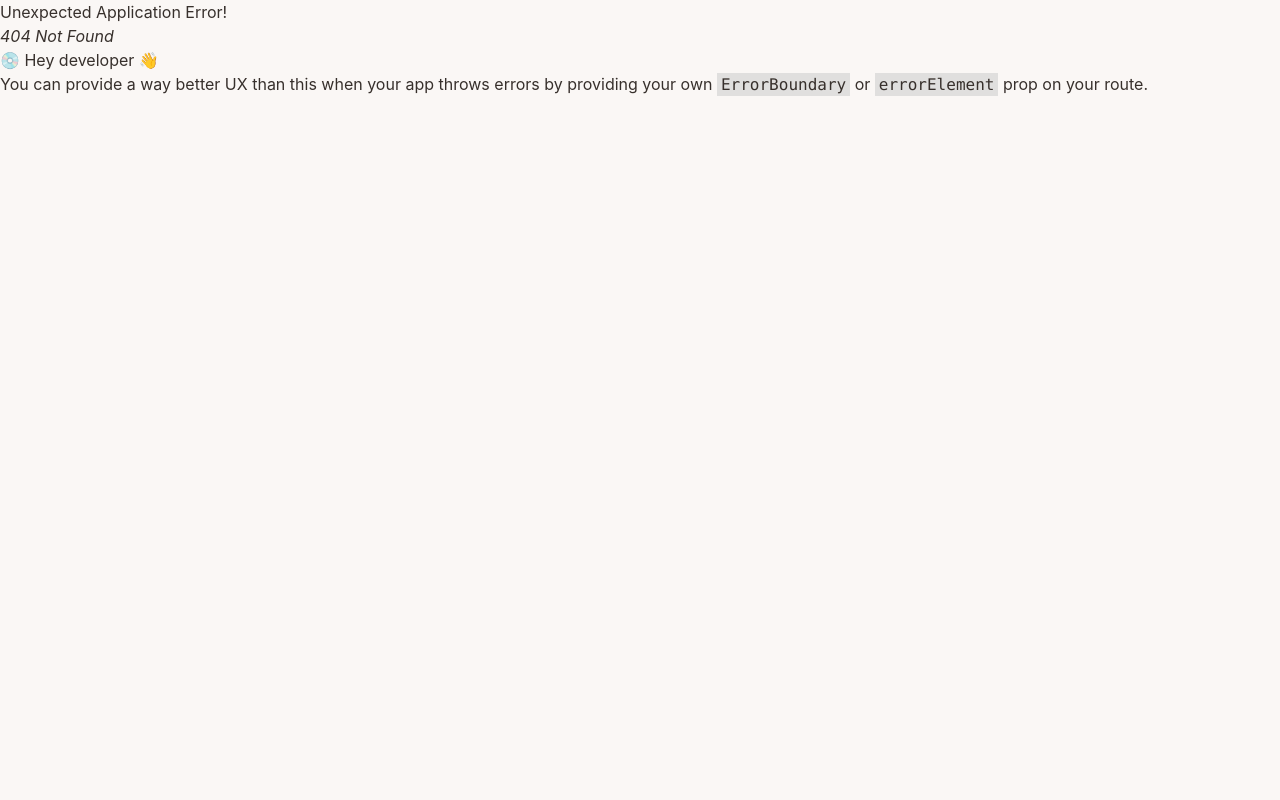
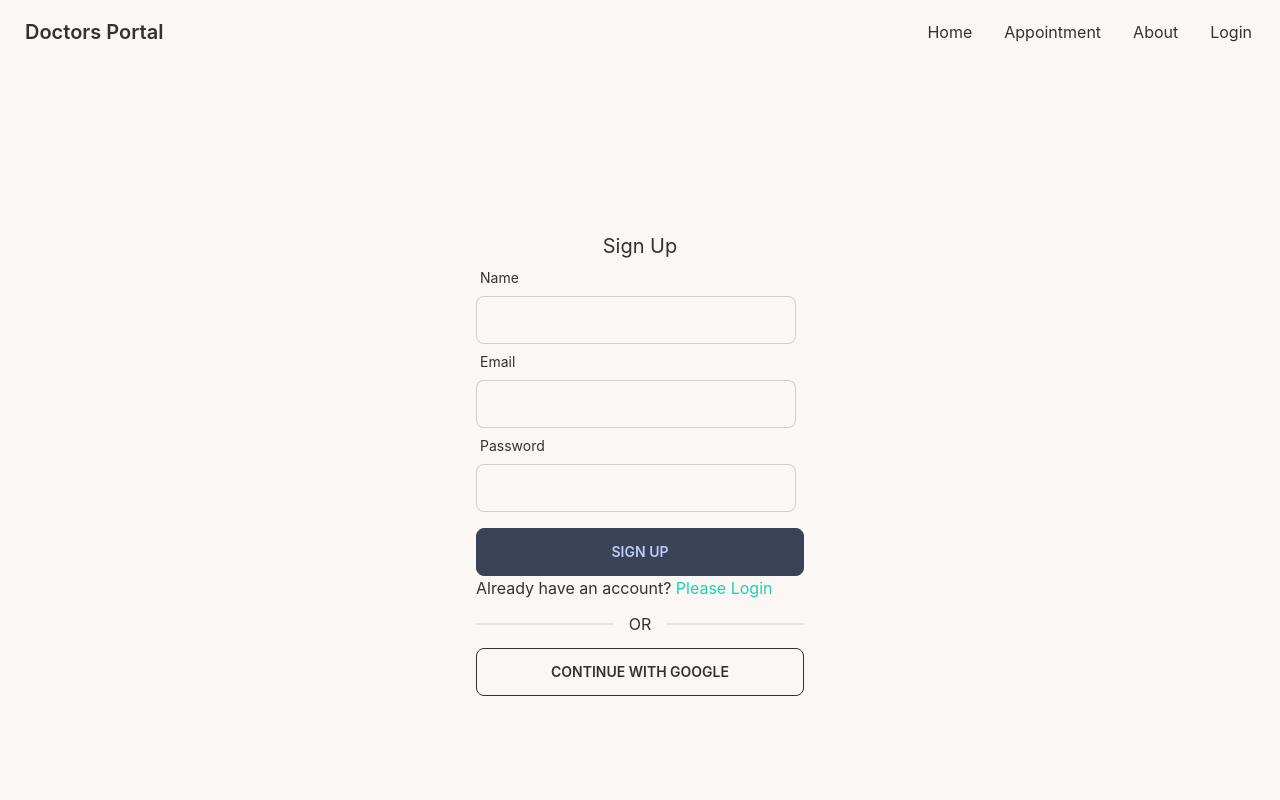
Before and after one commit to hossenra/doctors-portal-client, a React (Create React App) app: page /signup in a window 1280 px wide. Before the commit this address had no page. Shown: the top 800 px of the page. Built offline with nearby package versions, Linux system fonts and the light colour scheme; no server answers.

Commit message:
react hook form added

```diff
--- a/package.json
+++ b/package.json
@@ -8,9 +8,12 @@
     "@testing-library/user-event": "^13.5.0",
     "daisyui": "^2.43.1",
     "date-fns": "^2.29.3",
+    "firebase": "^9.15.0",
     "react": "^18.2.0",
     "react-day-picker": "^8.3.7",
     "react-dom": "^18.2.0",
+    "react-hook-form": "^7.41.0",
+    "react-hot-toast": "^2.4.0",
     "react-router-dom": "^6.4.5",
     "react-scripts": "5.0.1",
     "web-vitals": "^2.1.4"
--- a/src/App.js
+++ b/src/App.js
@@ -1,3 +1,4 @@
+import { Toaster } from 'react-hot-toast';
 import { RouterProvider } from 'react-router-dom';
 import './App.css';
 import router from './Routes/Routes/Routes';
@@ -6,6 +7,7 @@
   return (
     <div className='max-w-[1440px] mx-auto'>
       <RouterProvider router={router}></RouterProvider>
+      <Toaster></Toaster>
     </div>
   );
 }
--- /dev/null
+++ b/src/Pages/Dashboard/Dashboard/Dashboard.js
@@ -0,0 +1,11 @@
+import React from 'react';
+
+const Dashboard = () => {
+ return (
+  <div>
+   <h2>Coming Soon ...</h2>
+  </div>
+ );
+};
+
+export default Dashboard;
--- a/src/Pages/Login/Login.js
+++ b/src/Pages/Login/Login.js
@@ -1,11 +1,70 @@
-import React from 'react';
+import React, { useContext, useState } from 'react';
+import { useForm } from 'react-hook-form';
+import { Link, useLocation, useNavigate } from 'react-router-dom';
+import { AuthContext } from '../../contexts/AuthProvider';
 
 const Login = () => {
- return (
-  <div>
-   <h2>This is Login</h2>
-  </div>
- );
+  const { register, formState: { errors }, handleSubmit } = useForm();
+  const { signIn } = useContext(AuthContext);
+  const [loginError, setLoginError] = useState('');
+  const location = useLocation();
+  const navigate = useNavigate();
+
+
+  const from = location.state?.from?.pathname || '/';
+
+
+  const handleLogin = data => {
+    console.log(data);
+    setLoginError('');
+    signIn(data.email, data.password)
+      .then(result => {
+        const user = result.user;
+        console.log(user);
+        navigate(from, { replace: true });
+      })
+      .catch(error => {
+        console.log(error.message)
+        setLoginError(error.message);
+      });
+  }
+
+  return (
+    <div className='h-[800px] flex justify-center items-center'>
+      <div className='w-96 p-7'>
+        <h2 className='text-xl text-center'>Login</h2>
+        <form onSubmit={handleSubmit(handleLogin)}>
+          <div className="form-control w-full max-w-xs">
+            <label className="label"> <span className="label-text">Email</span></label>
+            <input type='text'
+              {...register("email", {
+                required: "Email Address is required"
+              })}
+              className="input input-bordered w-full max-w-xs" />
+            {errors.email && <p className='text-red-600'>{errors.email?.message}</p>}
+          </div>
+          <div className="form-control w-full max-w-xs">
+            <label className="label"> <span className="label-text">Password</span></label>
+            <input type='password'
+              {...register("password", {
+                required: 'Password is required',
+                minLength: { value: 6, message: 'Password must be 6 characters or longer' }
+              })}
+              className="input input-bordered w-full max-w-xs" />
+            <label className="label"> <span className="label-text">Forget Password</span></label>
+            {errors.password && <p className='text-red-600'>{errors.password?.message}</p>}
+          </div>
+          <input className='btn btn-accent w-full' value='Login' type="submit" />
+          <div>
+            {loginError && <p className='text-red-600'>{loginError}</p>}
+          </div>
+        </form>
+        <p>New to Doctors Portal? <Link className='text-secondary' to='/signup'>Create new account</Link></p>
+        <div className="divider">OR</div>
+        <button className='btn btn-outline w-full'>CONTINUE WITH GOOGLE</button>
+      </div>
+    </div>
+  );
 };
 
 export default Login;
--- a/src/Pages/Shared/Navbar/Navbar.js
+++ b/src/Pages/Shared/Navbar/Navbar.js
@@ -1,14 +1,26 @@
-import React from 'react';
+import React, { useContext } from 'react';
 import { Link } from 'react-router-dom';
+import { AuthContext } from '../../../contexts/AuthProvider';
 
 const Navbar = () => {
+ const { user, logOut } = useContext(AuthContext);
+
+ const handleLogOut = () => {
+  logOut()
+   .then(() => { })
+   .catch(err => console.log(err));
+ }
 
  const menuItems = <React.Fragment>
   <li><Link to="/">Home</Link></li>
   <li><Link to="/appointment">Appointment</Link></li>
   <li><Link to="/about">About</Link></li>
-  <li><Link to="/reviews">Reviews</Link></li>
-  <li><Link to="/login">Login</Link></li>
+  {user?.uid ?
+   <>
+    <li><Link to="/dashboard">Dashboard</Link></li>
+    <li><button onClick={handleLogOut}>Sign Out</button></li>
+   </>
+   : <li><Link to="/login">Login</Link></li>}
  </React.Fragment>
 
  return (
--- /dev/null
+++ b/src/Pages/SignUp/SignUp.js
@@ -0,0 +1,71 @@
+import React, { useContext, useState } from 'react';
+import { useForm } from 'react-hook-form';
+import { toast } from 'react-hot-toast';
+import { Link } from 'react-router-dom';
+import { AuthContext } from '../../contexts/AuthProvider';
+
+const SignUp = () => {
+ const { register, handleSubmit, formState: { errors } } = useForm();
+ const { createUser, updateUser } = useContext(AuthContext);
+ const [signUpError, setSignUpError] = useState('')
+ const handleSignUp = (data) => {
+  console.log(data);
+  setSignUpError('');
+  createUser(data.email, data.password)
+   .then(result => {
+    const user = result.user;
+    console.log(user);
+    toast('User Created Successfully.')
+    const userInfo = {
+     displayName: data.name
+    }
+    updateUser(userInfo)
+     .then(() => { })
+     .catch(err => console.log(err));
+   })
+   .catch(error => {
+    console.log(error)
+    setSignUpError(error.message)
+   });
+ }
+
+ return (
+  <div className='h-[800px] flex justify-center items-center'>
+   <div className='w-96 p-7'>
+    <h2 className='text-xl text-center'>Sign Up</h2>
+    <form onSubmit={handleSubmit(handleSignUp)}>
+     <div className="form-control w-full max-w-xs">
+      <label className="label"> <span className="label-text">Name</span></label>
+      <input type='text' {...register("name", {
+       required: 'Name is Required'
+      })} className="input input-bordered w-full max-w-xs" />
+      {errors.name && <p className='text-red-500'>{errors.name.message}</p>}
+     </div>
+     <div className="form-control w-full max-w-xs">
+      <label className="label"> <span className="label-text">Email</span></label>
+      <input type='email' {...register("email", {
+       required: true
+      })} className="input input-bordered w-full max-w-xs" />
+      {errors.email && <p className='text-red-500'>{errors.email.message}</p>}
+     </div>
+     <div className="form-control w-full max-w-xs">
+      <label className="label"> <span className="label-text">Password</span></label>
+      <input type='password' {...register("password", {
+       required: 'password is required',
+       minLength: { value: 6, message: 'Password must be 6 characters long' },
+       pattern: { value: /(?=.*[A-Z])(?=.*[!@#$&*])(?=.*[0-9])/, message: 'Password must have uppercase number and special characters' }
+      })} className="input input-bordered w-full max-w-xs" />
+      {errors.password && <p className='text-red-500'>{errors.password.message}</p>}
+     </div>
+     <input className='btn btn-accent w-full mt-4' value='Sign Up' type="submit" />
+     {signUpError && <p className='text-red-600'>{signUpError}</p>}
+    </form>
+    <p>Already have an account? <Link className='text-secondary' to='/login'>Please Login</Link></p>
+    <div className="divider">OR</div>
+    <button className='btn btn-outline w-full'>CONTINUE WITH GOOGLE</button>
+   </div>
+  </div>
+ );
+};
+
+export default SignUp;
--- /dev/null
+++ b/src/Routes/PrivateRoute/PrivateRoute.js
@@ -0,0 +1,19 @@
+import React, { useContext } from 'react';
+import { Navigate, useLocation } from 'react-router-dom';
+import { AuthContext } from '../../contexts/AuthProvider';
+
+const PrivateRoute = ({ children }) => {
+ const { user, loading } = useContext(AuthContext);
+ const location = useLocation();
+
+ if(loading){
+  return <progress className="progress w-56"></progress>
+ }
+
+ if (user) {
+  return children;
+ }
+ return <Navigate to='/login' state={{ from: location }} replace></Navigate>;
+};
+
+export default PrivateRoute;
--- /dev/null
+++ b/src/contexts/AuthProvider.js
@@ -0,0 +1,54 @@
+import React, { createContext, useEffect, useState } from 'react';
+import app from '../firebase/firebase.config';
+import { createUserWithEmailAndPassword, getAuth, onAuthStateChanged, signInWithEmailAndPassword, signOut, updateProfile } from 'firebase/auth';
+
+export const AuthContext = createContext();
+const auth = getAuth(app);
+
+const AuthProvider = ({ children }) => {
+ const [user, setUser] = useState(null);
+ const [loading, setLoading] = useState(true);
+ const createUser = (email, password) => {
+  setLoading(true);
+  return createUserWithEmailAndPassword(auth, email, password);
+ }
+
+ const signIn = (email, password) => {
+  setLoading(true);
+  return signInWithEmailAndPassword(auth, email, password);
+ }
+
+ const updateUser = (userInfo) => {
+  return updateProfile(user, userInfo);
+ }
+
+ const logOut = () =>{
+  setLoading(true);
+  return signOut(auth);
+ }
+
+ useEffect(() => {
+  const unsubscribe = onAuthStateChanged(auth, currentUser => {
+   console.log('user observing');
+   setUser(currentUser);
+   setLoading(false);
+  });
+  return () => unsubscribe();
+ }, [])
+
+ const authInfo = {
+  createUser,
+  signIn,
+  updateUser,
+  logOut,
+  user,
+  loading
+ }
+ return (
+  <AuthContext.Provider value={authInfo}>
+   {children}
+  </AuthContext.Provider>
+ );
+};
+
+export default AuthProvider;
--- /dev/null
+++ b/src/firebase/firebase.config.js
@@ -0,0 +1,18 @@
+// Import the functions you need from the SDKs you need
+import { initializeApp } from "firebase/app";
+// TODO: Add SDKs for Firebase products that you want to use
+// https://firebase.google.com/docs/web/setup#available-libraries
+
+// Your web app's Firebase configuration
+const firebaseConfig = {
+  apiKey: process.env.REACT_APP_apiKey,
+  authDomain: process.env.REACT_APP_authDomain,
+  projectId: process.env.REACT_APP_projectId,
+  storageBucket: process.env.REACT_APP_storageBucket,
+  messagingSenderId: process.env.REACT_APP_messagingSenderId,
+  appId: process.env.REACT_APP_appId,
+};
+
+// Initialize Firebase
+const app = initializeApp(firebaseConfig);
+export default app;
--- a/src/index.js
+++ b/src/index.js
@@ -4,11 +4,14 @@
 import App from './App';
 import reportWebVitals from './reportWebVitals';
 import 'react-day-picker/dist/style.css';
+import AuthProvider from './contexts/AuthProvider';
 
 const root = ReactDOM.createRoot(document.getElementById('root'));
 root.render(
   <React.StrictMode>
-    <App />
+    <AuthProvider>
+      <App />
+    </AuthProvider>
   </React.StrictMode>
 );
 
```
Also changed, not shown: src/Routes/Routes/Routes.js (+11 -0 lines), 1 other file (tests, documents, lock files or other folders).
